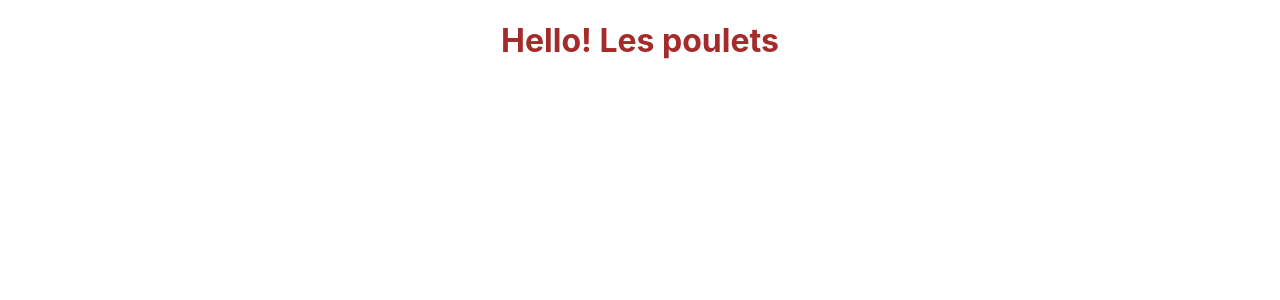
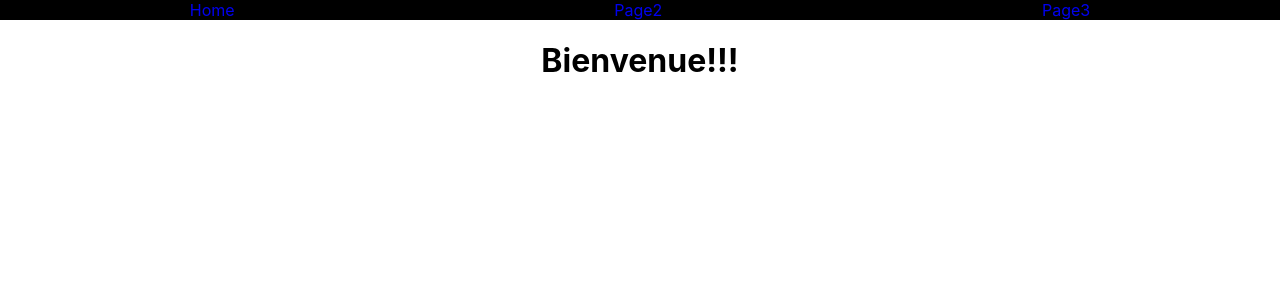
Before and after one commit to David71700/meet-n-sith, a React (Create React App) app: page / in a window 1280 px wide. Shown: the top 300 px of the page. Built offline with nearby package versions, Linux system fonts and the light colour scheme.

Commit message:
ajout router

```diff
--- a/package.json
+++ b/package.json
@@ -8,6 +8,7 @@
     "@testing-library/user-event": "^13.5.0",
     "react": "^18.1.0",
     "react-dom": "^18.1.0",
+    "react-router-dom": "^6.3.0",
     "react-scripts": "5.0.1",
     "web-vitals": "^2.1.4"
   },
--- a/src/App.js
+++ b/src/App.js
@@ -1,10 +1,19 @@
+import { Routes, Route } from "react-router-dom";
+import Page2 from "./screens/Page2";
+import Page3 from "./screens/Page3";
+import Header from "./components/Header";
+import Home from "./screens/Home";
 import "./App.css";
-import Header from "./components/Header";
 
 function App() {
   return (
     <div className="App">
       <Header />
+      <Routes>
+        <Route path="/" element={<Home />} />
+        <Route path="/Page2" element={<Page2 />} />
+        <Route path="/Page3" element={<Page3 />} />
+      </Routes>
     </div>
   );
 }
--- a/src/components/Header.css
+++ b/src/components/Header.css
@@ -1,3 +1,13 @@
-h1 {
-    color: brown;
+.header{
+  width: 100%;
 }
+.nav{
+    display: flex;
+    justify-content: space-around;
+    list-style: none;
+    background-color: black;
+    color: azure;
+}
+a {
+  text-decoration: none;
+}
--- a/src/components/Header.js
+++ b/src/components/Header.js
@@ -1,11 +1,15 @@
-import React from "react";
+import { Link } from "react-router-dom";
 import "./Header.css";
 
 const Header = () => {
   return (
-    <div>
-      <h1>Hello! Les poulets</h1>
-    </div>
+    <header className="header">
+      <nav className="nav">
+        <Link to="/">Home</Link>
+        <Link to="/Page2">Page2</Link>
+        <Link to="/Page3">Page3</Link>
+      </nav>
+    </header>
   );
 };
 
--- a/src/index.js
+++ b/src/index.js
@@ -1,13 +1,17 @@
-import React from 'react';
-import ReactDOM from 'react-dom/client';
-import './index.css';
-import App from './App';
-import reportWebVitals from './reportWebVitals';
+import { BrowserRouter } from "react-router-dom";
 
-const root = ReactDOM.createRoot(document.getElementById('root'));
+import React from "react";
+import ReactDOM from "react-dom/client";
+import "./index.css";
+import App from "./App";
+import reportWebVitals from "./reportWebVitals";
+
+const root = ReactDOM.createRoot(document.getElementById("root"));
 root.render(
   <React.StrictMode>
-    <App />
+    <BrowserRouter>
+      <App />
+    </BrowserRouter>
   </React.StrictMode>
 );
 
--- /dev/null
+++ b/src/screens/Home.js
@@ -0,0 +1,10 @@
+import "./Home.css";
+
+const Home = () => {
+  return (
+    <div className="home">
+      <h1>Bienvenue!!!</h1>
+    </div>
+  );
+};
+export default Home;
--- /dev/null
+++ b/src/screens/Page2.js
@@ -0,0 +1,10 @@
+import "./Page2.css";
+
+const Page2 = () => {
+  return (
+    <div className="Page2.css">
+      <h1>Bienvenue!!!</h1>
+    </div>
+  );
+};
+export default Page2;
--- /dev/null
+++ b/src/screens/Page3.js
@@ -0,0 +1,10 @@
+import "./Page3.css";
+
+const Page3 = () => {
+  return (
+    <div className="Page3.css">
+      <h1>Bienvenue!!!</h1>
+    </div>
+  );
+};
+export default Page3;
```
Also changed, not shown: src/screens/Home.css (added), src/screens/Page2.css (added), src/screens/Page3.css (added), 1 other file (tests, documents, lock files or other folders).
